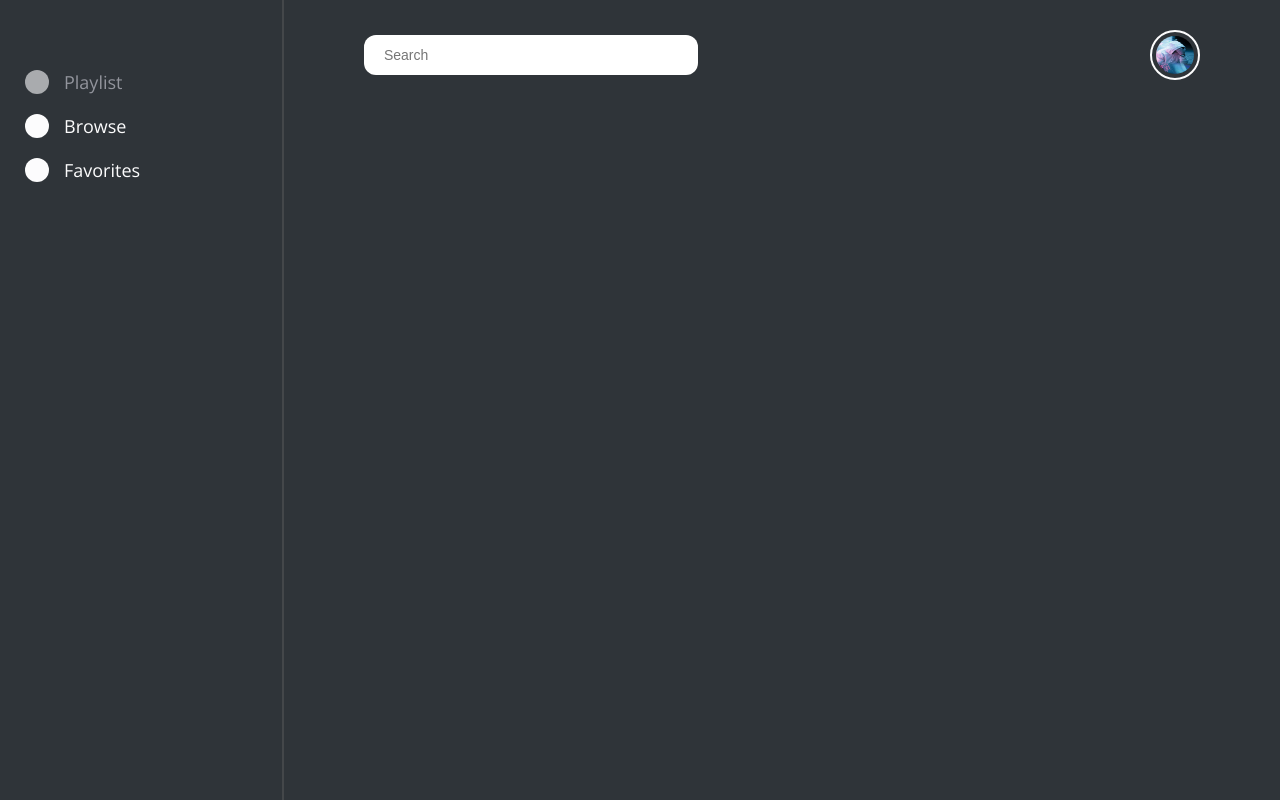
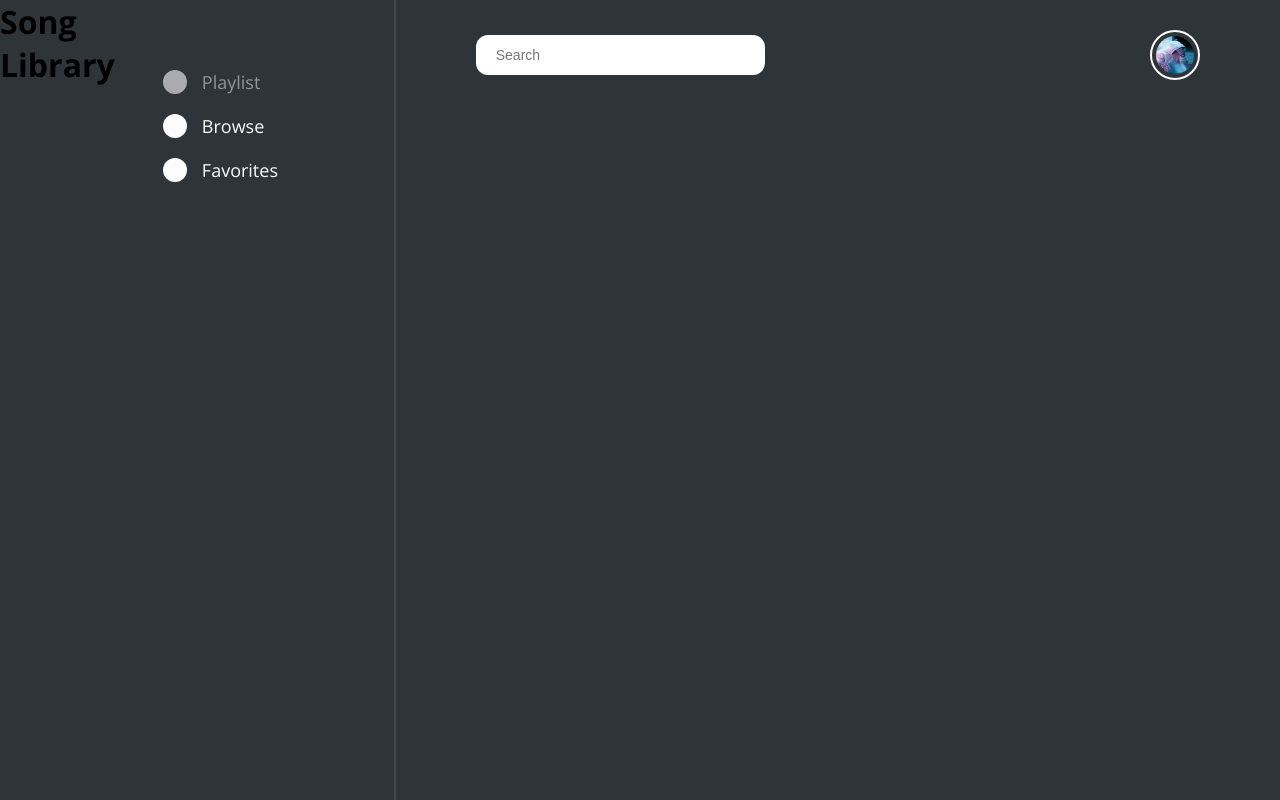
Before and after one commit to Appifo/songy, a Vue app in the folder frontend/: page / in a window 1280 px wide. Built offline with nearby package versions, Linux system fonts and the light colour scheme; no server answers; the HTML template or start-up script is replaced by a standard one.

Commit message:
GitCherry Pick Test

```diff
--- a/frontend/src/App.vue
+++ b/frontend/src/App.vue
@@ -1,5 +1,6 @@
 <template>
   <div class="app">
+    <h1>Song Library</h1>
     <Sidebar />
     <div class="main">
       <Appbar />
```
